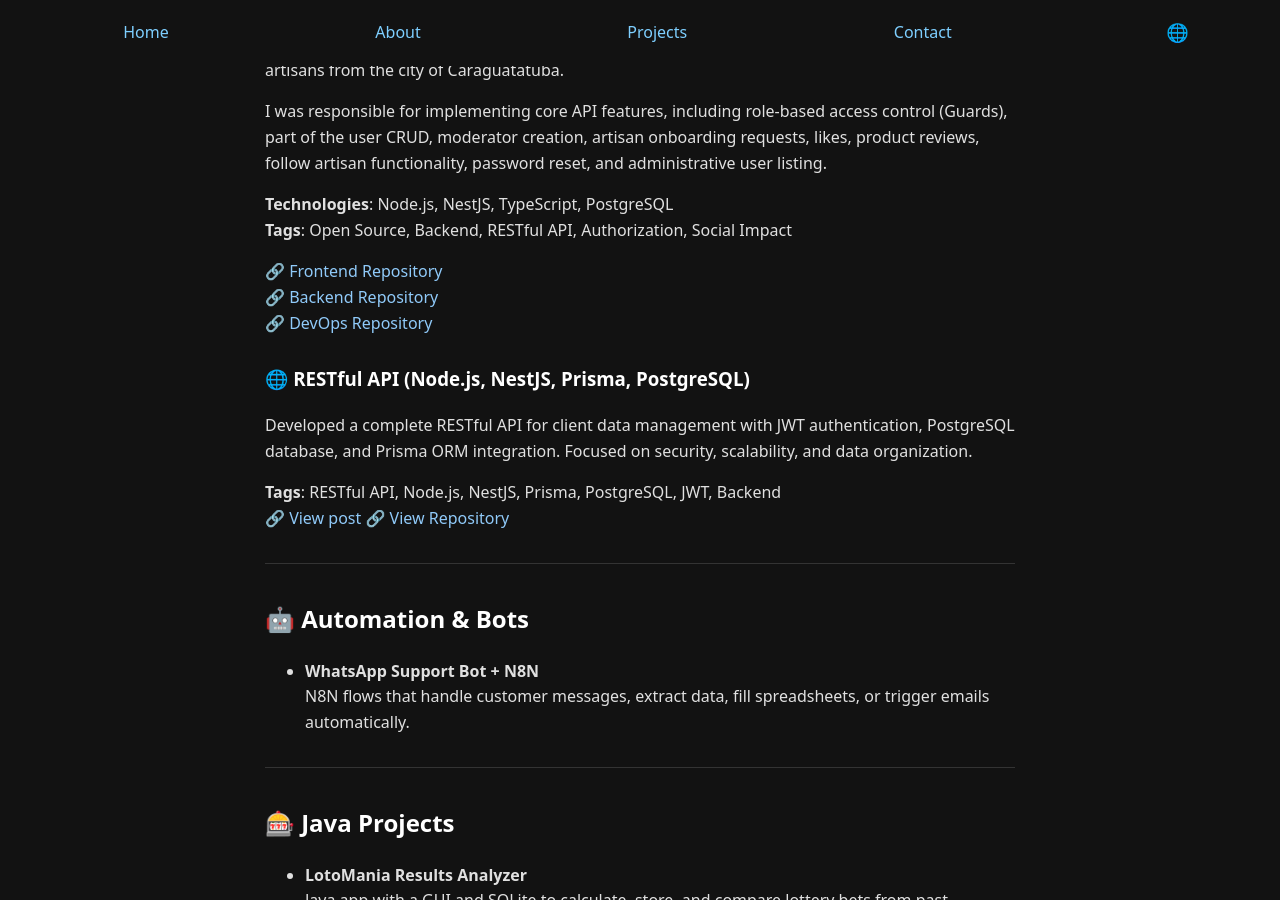
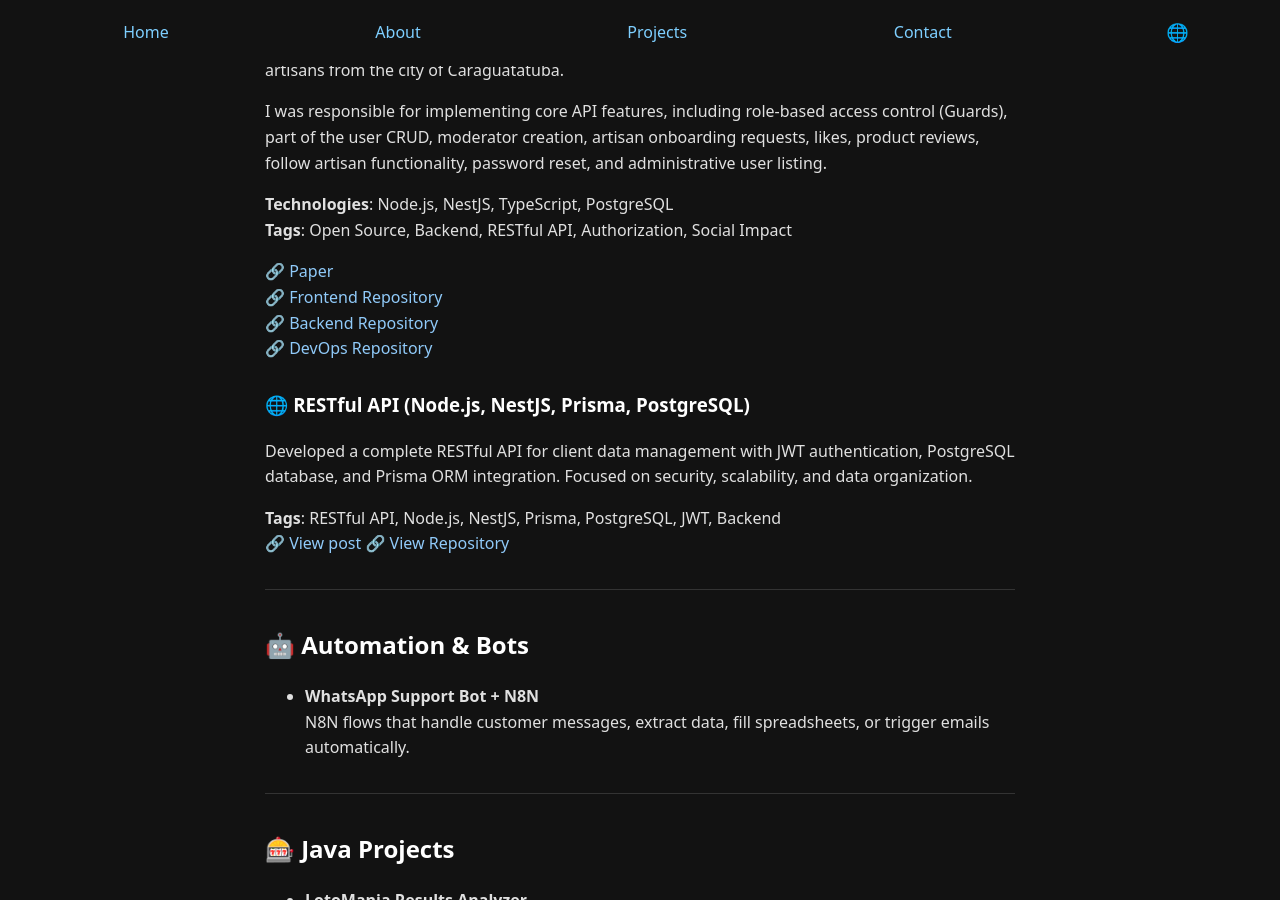
Before and after one commit to RaulAnselmoDSantos/RaulAnselmoPortfolio, a Jekyll site: the page built from en/projects.md, in a window 1280 px wide and 900 px high, scrolled down 1271 px. Built offline with Jekyll 4.4.1, drawn with Linux system fonts in a browser that asks for light colours.

Commit message:
feat: new curriculum and paper about the project

```diff
--- a/en/projects.md
+++ b/en/projects.md
@@ -67,6 +67,7 @@ I was responsible for implementing core API features, including role-based acces
 **Technologies**: Node.js, NestJS, TypeScript, PostgreSQL
 **Tags**: Open Source, Backend, RESTful API, Authorization, Social Impact
 
+🔗 [Paper](https://www.ifspcaraguatatuba.edu.br/noticias/plataforma-arteiros-caragua-e-lancada-durante-o-empreenda-2025)
 🔗 [Frontend Repository](https://github.com/artesaos-project/frontend)
 🔗 [Backend Repository](https://github.com/artesaos-project/nest-api)
 🔗 [DevOps Repository](https://github.com/artesaos-project/devops)
```
Also changed, not shown: pt/projetos.md (+1 -0 lines), 2 other files.
